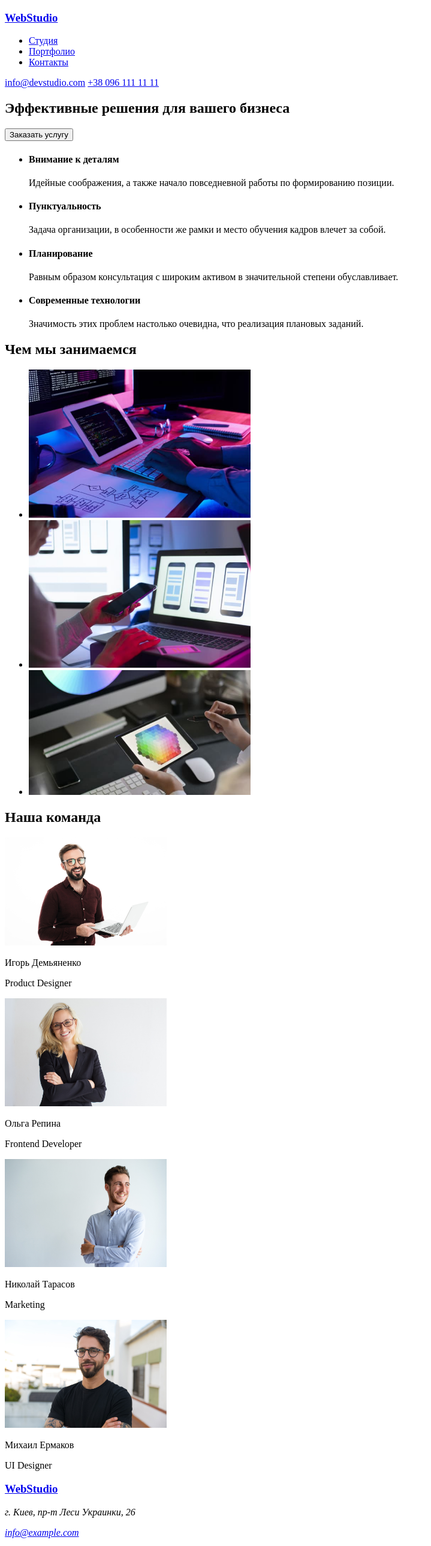
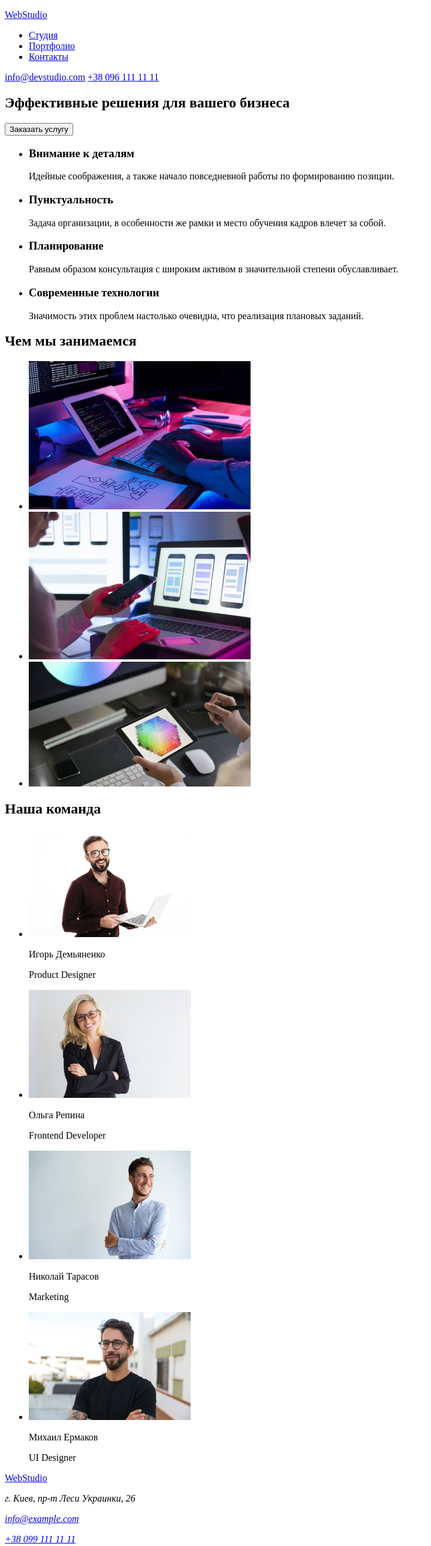
Before and after one commit to VasiliyLVL/goit-markup-hw-01, a plain HTML site: page index.html in a window 1280 px wide. Shown: the top 2577 px of the page at 60% size, without its empty margins (0-719 px from the left). Drawn offline with Linux system fonts and the light colour scheme.

Commit message:
Улучшение качества кода index.html
1. Редактирует заголовки
2. Убирает дивы, вставляет списки

```diff
--- a/index.html
+++ b/index.html
@@ -10,10 +10,8 @@
 
 <body>
     <header>
-        <div>
-            <h3><a href="#">WebStudio</a></h3>
-        </div>
         <nav>
+            <p><a href="#">WebStudio</a></p>
             <ul>
                 <li><a href="#">Студия</a></li>
                 <li><a href="#">Портфолио</a></li>
@@ -33,24 +31,22 @@
         <section>
             <ul>
                 <li>
-                    <h4>Внимание к деталям</h4>
+                    <h3>Внимание к деталям</h3>
                     <p>Идейные соображения, а также начало повседневной работы по формированию позиции.</p>
                 </li>
                 <li>
-                    <h4>Пунктуальность</h4>
+                    <h3>Пунктуальность</h3>
                     <p>Задача организации, в особенности же рамки и место обучения кадров влечет за собой.</p>
                 </li>
                 <li>
-                    <h4>Планирование</h4>
+                    <h3>Планирование</h3>
                     <p>Равным образом консультация с широким активом в значительной степени обуславливает.</p>
                 </li>
                 <li>
-                    <h4>Современные технологии</h4>
+                    <h3>Современные технологии</h3>
                     <p>Значимость этих проблем настолько очевидна, что реализация плановых заданий.</p>
                 </li>
             </ul>
-        </section>
-        <section>
             <h2>Чем мы занимаемся</h2>
             <ul>
                 <li><img src="images/img1.jpg" alt="Изображение не подгрузилось" width="370"></li>
@@ -59,39 +55,33 @@
             </ul>
         </section>
         <section>
-            <div>
             <h2>Наша команда</h2>
-                <div>
-                    <div>
+            <ul>
+                <li>
                     <img src="images/photo1.jpg" alt="Изображение не подгрузилось" width="270">
-                        <p>Игорь Демьяненко
-                        <p>
+                    <p>Игорь Демьяненко</p>
                     <p>Product Designer</p>
-                    </div>
-                    <div>
+                </li>
+                <li>
                     <img src="images/photo2.jpg" alt="Изображение не подгрузилось" width="270">
-                        <p>Ольга Репина
-                        <p>
+                    <p>Ольга Репина</p>
                     <p>Frontend Developer</p>
-                    </div>
-                    <div>
+                </li>
+                <li>
                     <img src="images/photo3.jpg" alt="Изображение не подгрузилось" width="270">
-                        <p>Николай Тарасов
-                        <p>
+                    <p>Николай Тарасов</p>
                     <p>Marketing</p>
-                    </div>
-                    <div>
+                </li>
+                <li>
                     <img src="images/photo4.jpg" alt="Изображение не подгрузилось" width="270">
-                        <p>Михаил Ермаков
-                        <p>
+                    <p>Михаил Ермаков</p>
                     <p>UI Designer</p>
-                    </div>
-                </div>
-            </div>
+                </li>
+            </ul>
         </section>
     </main>
     <footer>
-        <h3><a href="#">WebStudio</a></h3>
+        <p><a href="#">WebStudio</a></p>
         <address>
             <p>г. Киев, пр-т Леси Украинки, 26</p>
             <p><a href="mailto:info@example.com">info@example.com</a></p>
```
Lines whose indentation alone changed are shown as unchanged.
